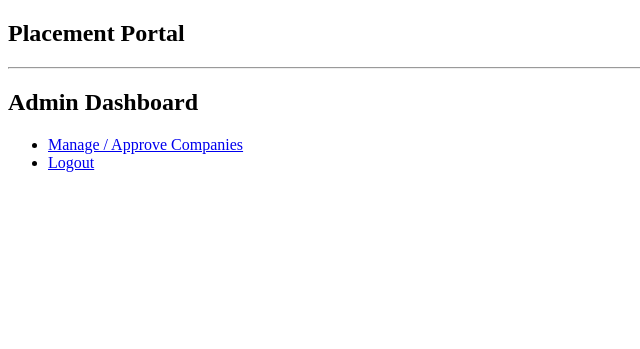
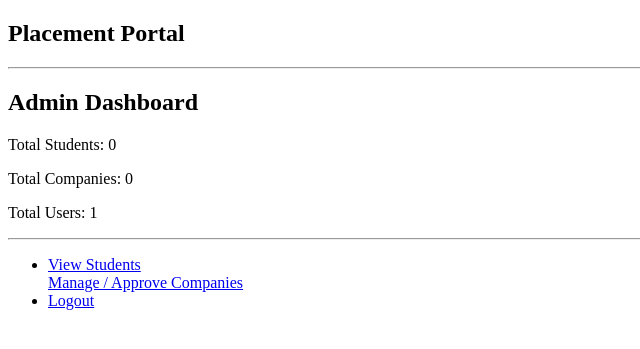
Before and after one commit to prayags934-sketch/Placement_Portal_MAD1, a Flask app: page /admin/dashboard in a window 1280 px wide. Shown: the top 349 px of the page, without its empty margins (0-640 px from the left). Run offline with Flask 3, Linux system fonts and the light colour scheme; the visitor is signed in with stand-in values (Sample User, id 1); data comes from the database, SQL or seed files in the repository.

Commit message:
Milestone-PPA Admin-Dashboard-Management

```diff
--- a/app.py
+++ b/app.py
@@ -50,7 +50,12 @@ def approve_company(user_id):
 def home():
     return "Placement Portal Running"
 
-
+@app.route("/admin/students")
+def admin_students():
+    if session.get("role") != "admin":
+        return redirect("/login")
+    students = User.query.filter_by(role="student").all()
+    return render_template("admin/students.html", students=students)
 
 @app.route("/login", methods=["GET", "POST"])
 def login():
@@ -120,7 +125,38 @@ def logout():
 def admin_dashboard():
     if session.get("role") != "admin":
         return redirect("/login")
-    return render_template("admin/dashboard.html")
+
+    total_students = User.query.filter_by(role="student").count()
+    total_companies = User.query.filter_by(role="company").count()
+    total_users = User.query.count()
+
+    return render_template("admin/dashboard.html",
+                           students_count=total_students,
+                           companies_count=total_companies,
+                           users_count=total_users)
+
+@app.route("/admin/deactivate/<int:user_id>")
+def deactivate_user(user_id):
+    if session.get("role") != "admin":
+        return redirect("/login")
+
+    user = User.query.get(user_id)
+    if user:
+        user.active = False
+        db.session.commit()
+
+    return redirect("/admin/students")
+
+@app.route("/admin/activate/<int:user_id>")
+def activate_user(user_id):
+    if session.get("role") != "admin":
+        return redirect("/login")
+
+    user = User.query.get(user_id)
+    if user:
+        user.active = True
+        db.session.commit()
+    return redirect("/admin/students")
 
 @app.route("/company/dashboard")
 def company_dashboard():
--- a/templates/admin/dashboard.html
+++ b/templates/admin/dashboard.html
@@ -3,7 +3,14 @@
 {% block content %}
 <h2>Admin Dashboard</h2>
 
+<p>Total Students: {{ students_count }}</p>
+<p>Total Companies: {{ companies_count }}</p>
+<p>Total Users: {{ users_count }}</p>
+
+<hr>
+
 <ul><li>
+    <a href="/admin/students">View Students</a><br>
     <a href="/admin/companies">Manage / Approve Companies</a></li>
     <li><a href="/logout">Logout</a></li>
 </ul>
```
Also changed, not shown: templates/admin/students.html (+36 -0 lines).
